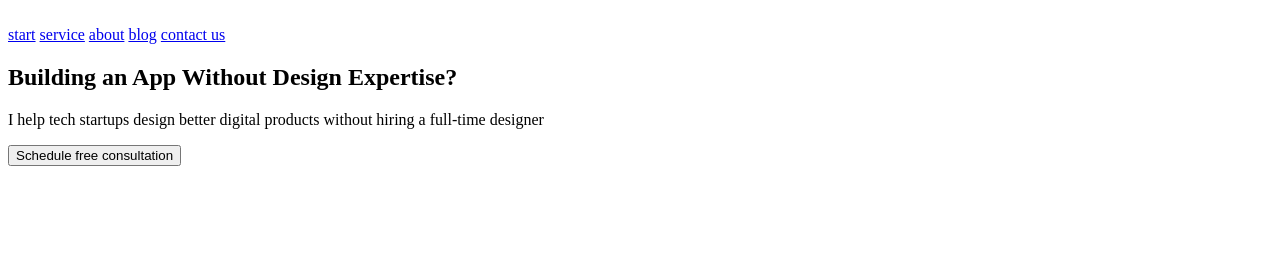
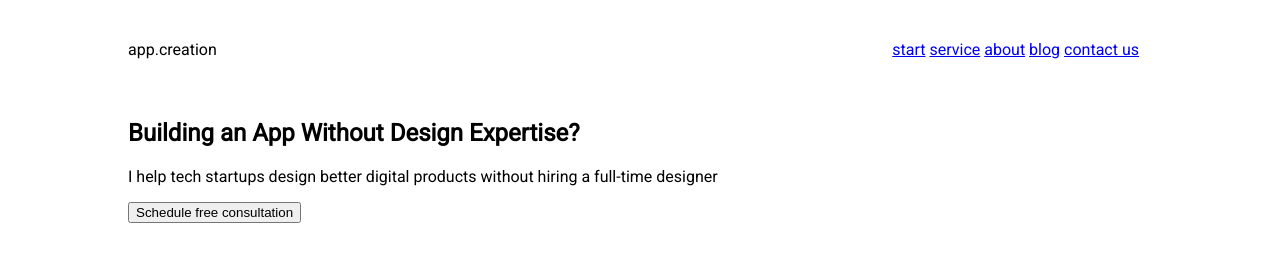
Before and after one commit to WebHeroSchool/layout-intensive, a plain HTML site: page index.html in a window 1280 px wide. Drawn offline with Linux system fonts and the light colour scheme.

Commit message:
Стилизация структыру сайта

```diff
--- a/index.html
+++ b/index.html
@@ -8,10 +8,9 @@
     <link rel="stylesheet" href="https://fonts.googleapis.com/css?family=Roboto">
   </head>
   <body>
+    <div class="wrapper">
       <header class="header">
-      <div class="logo">
-        <img>
-      </div>
+        <div class="logo">app.creation</div>
         <nav class="menu">
           <a href="#" class="menu__item">start</a>
           <a href="#" class="menu__item">service</a>
@@ -30,5 +29,6 @@
           <img>
         </div>
      </section>
+    </div>
   </body>
 </html>
--- a/styles.css
+++ b/styles.css
@@ -1,3 +1,22 @@
-.text {
+body {
+  margin: 0;
+}
+
+.wrapper {
   font-family: Roboto, sans-serif;
+  margin: auto;
+  width: 80%;
 }
+
+.header {
+  display: flex;
+  justify-content: space-between;
+  padding: 40px 0;
+}
+
+.menu {
+  padding: 0 13px;
+}
+.menu__item:last-child{
+  padding-right: 0;
+}
```
Lines whose indentation alone changed are shown as unchanged.
